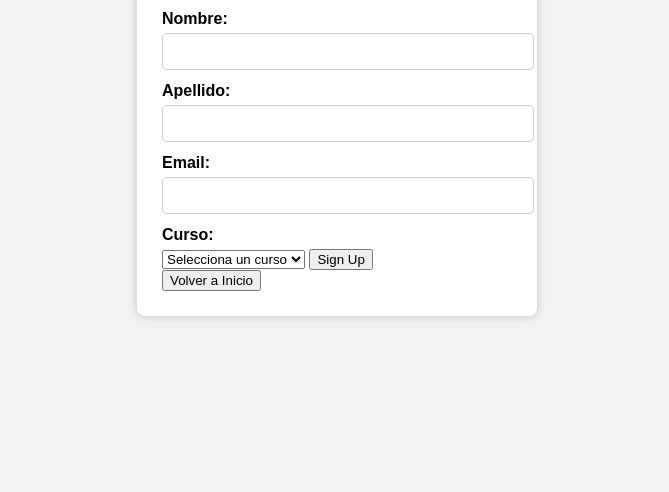
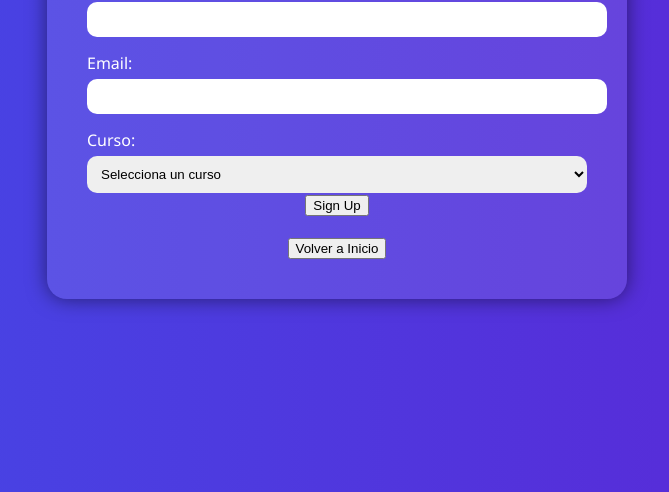
Before and after one commit to iv4nchopy/tp5_ivanagustinacosta, a plain HTML site: page templates/inscripcion.html in a window 1280 px wide. Shown: the part 308-800 px from the top of the page, without its empty margins (303-972 px from the left). Drawn offline with Linux system fonts and the light colour scheme; files that its build step writes are made by us from their sources.

Commit message:
Update styles.css

```diff
--- a/statics/styles.css
+++ b/statics/styles.css
@@ -1,70 +1,82 @@
-body {
-    font-family: Arial, sans-serif;
-    background: #f2f2f2;
+body, html {
     margin: 0;
-    display: flex;
-    justify-content: center;
-    align-items: center;
-    height: 100vh;
+    padding: 0;
+    font-family: 'Segoe UI', Tahoma, Geneva, Verdana, sans-serif;
+    height: 100%;
+    overflow-x: hidden;
 }
 
-.container, .form-container {
-    background: white;
-    padding: 25px;
-    width: 350px;
-    box-shadow: 0 0 10px rgba(0,0,0,0.2);
-    border-radius: 8px;
+.fondo-animado {
+    position: fixed;
+    width: 100%;
+    height: 100%;
+    background: linear-gradient(270deg, #6a11cb, #2575fc, #ff6a00, #ff6a00);
+    background-size: 800% 800%;
+    animation: animFondo 15s ease infinite;
+    z-index: -1;
+}
+
+@keyframes animFondo {
+    0% {background-position: 0% 50%;}
+    50% {background-position: 100% 50%;}
+    100% {background-position: 0% 50%;}
+}
+
+.container {
+    position: relative;
+    max-width: 500px;
+    margin: 80px auto;
+    padding: 40px;
+    background: rgba(255,255,255,0.1);
+    border-radius: 20px;
+    box-shadow: 0 0 20px rgba(0,0,0,0.5);
+    text-align: center;
+    color: white;
 }
 
 .titulo {
-    text-align: center;
-    font-size: 26px;
+    font-size: 2.5em;
     margin-bottom: 10px;
-    animation: aparecer 0.7s ease-in-out;
+    text-shadow: 2px 2px 10px rgba(0,0,0,0.5);
 }
 
 .descripcion {
-    text-align: center;
-    font-size: 16px;
-    margin-bottom: 20px;
-}
-
-.btn {
-    width: 100%;
-    padding: 10px;
-    margin-top: 10px;
-    background: #4a4adf;
-    border: none;
-    color: white;
-    font-size: 16px;
-    cursor: pointer;
-    border-radius: 5px;
-}
-
-.btn:hover {
-    opacity: 0.85;
-}
-
-input[type="text"], input[type="email"] {
-    width: 100%;
-    padding: 10px;
-    margin-bottom: 12px;
-    border-radius: 5px;
-    border: 1px solid #ccc;
+    margin-bottom: 30px;
+    font-size: 1.2em;
 }
 
 label {
-    font-weight: bold;
-    margin-bottom: 5px;
     display: block;
+    text-align: left;
+    margin-top: 15px;
 }
 
-.courses label {
-    display: block;
-    margin: 4px 0;
+input, select {
+    width: 100%;
+    padding: 10px;
+    margin-top: 5px;
+    border-radius: 10px;
+    border: none;
 }
 
-@keyframes aparecer {
-    from { opacity: 0; transform: translateY(-10px); }
-    to { opacity: 1; transform: translateY(0); }
+button.btn {
+    margin-top: 20px;
+    padding: 12px 25px;
+    border-radius: 15px;
+    border: none;
+    cursor: pointer;
+    background: #ff6a00;
+    color: white;
+    font-weight: bold;
+    transition: all 0.3s ease;
 }
+
+button.btn:hover {
+    background: #6a11cb;
+    transform: scale(1.05);
+}
+
+.mensaje {
+    margin-top: 20px;
+    font-weight: bold;
+}
```
